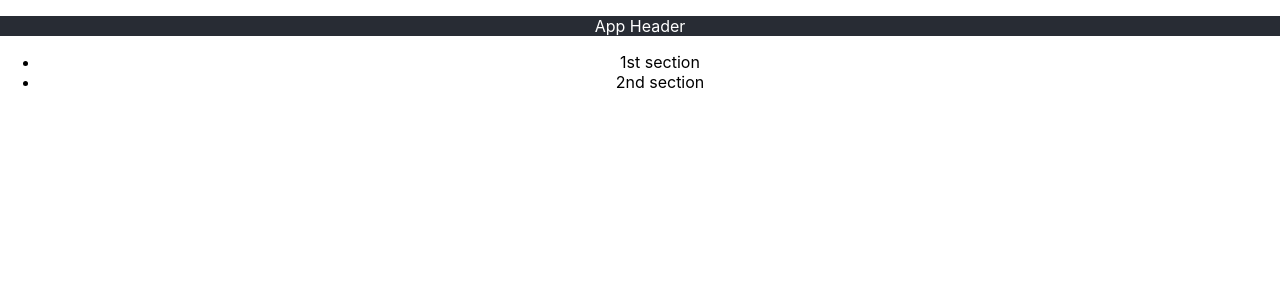
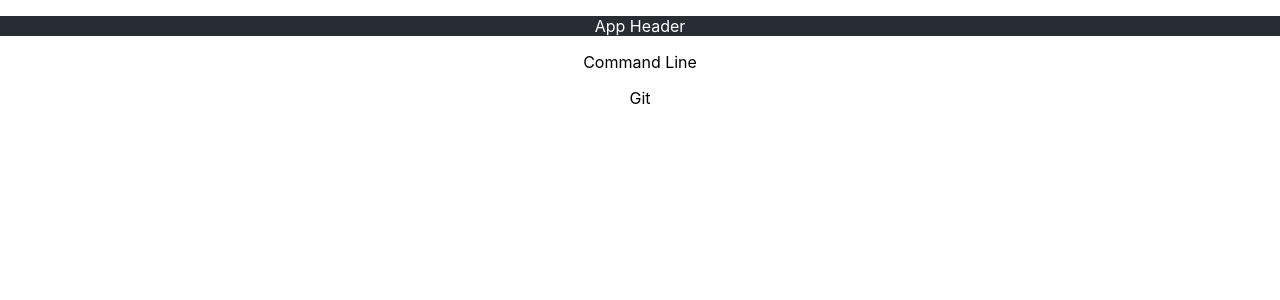
Before and after one commit to davidlongwith/git-helper, a React (Create React App) app: page / in a window 1280 px wide. Shown: the top 300 px of the page. Built offline with nearby package versions, Linux system fonts and the light colour scheme.

Commit message:
save point - commands by section

```diff
--- a/src/App.js
+++ b/src/App.js
@@ -7,11 +7,13 @@ function App({ commands }) {
       <header className="App-header">
         <p>App Header</p>
       </header>
-      <ul>
-        {commands.map((command, i) => (
-          <li key={i}>{command.name}</li>
+      <div className="Main">
+        {commands.map((commandGroup, i) => (
+          <div>
+            <p key={i}>{commandGroup.section}</p>
+          </div>
         ))}
-      </ul>
+      </div>
     </div>
   );
 }
--- a/src/data/commands.json
+++ b/src/data/commands.json
@@ -1,6 +1,6 @@
 [
   {
-    "name": "1st section",
+    "section": "Command Line",
     "commands": [
       {
         "code": "code goes here",
@@ -9,15 +9,15 @@
     ]
   },
   {
-    "name": "2nd section",
+    "section": "Git",
     "commands": [
       {
-        "code2": "code2 goes here",
-        "description2": "description2 goes here"
+        "code": "code2 goes here",
+        "description": "description2 goes here"
       },
       {
-        "code2-2": "code2-2 goes here",
-        "description2-2": "description2-2 goes here"
+        "code": "code2-2 goes here",
+        "description": "description2-2 goes here"
       }
     ]
   }
```
